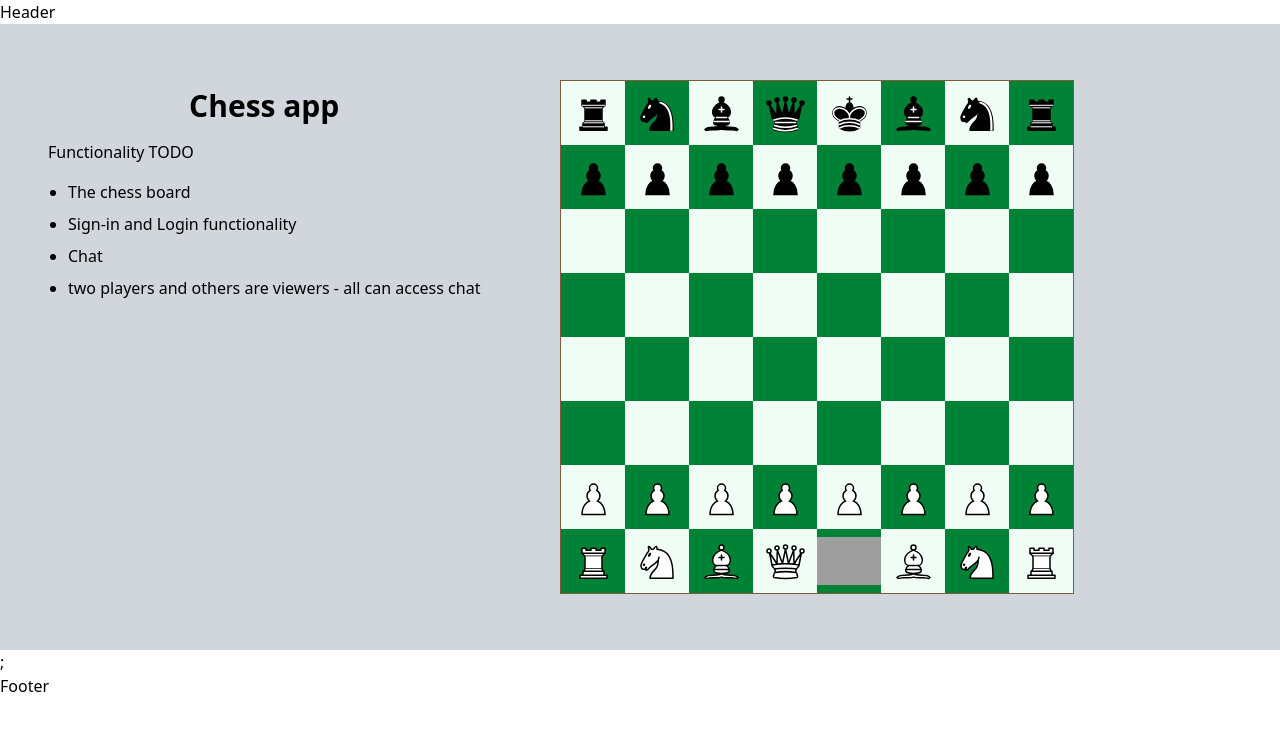
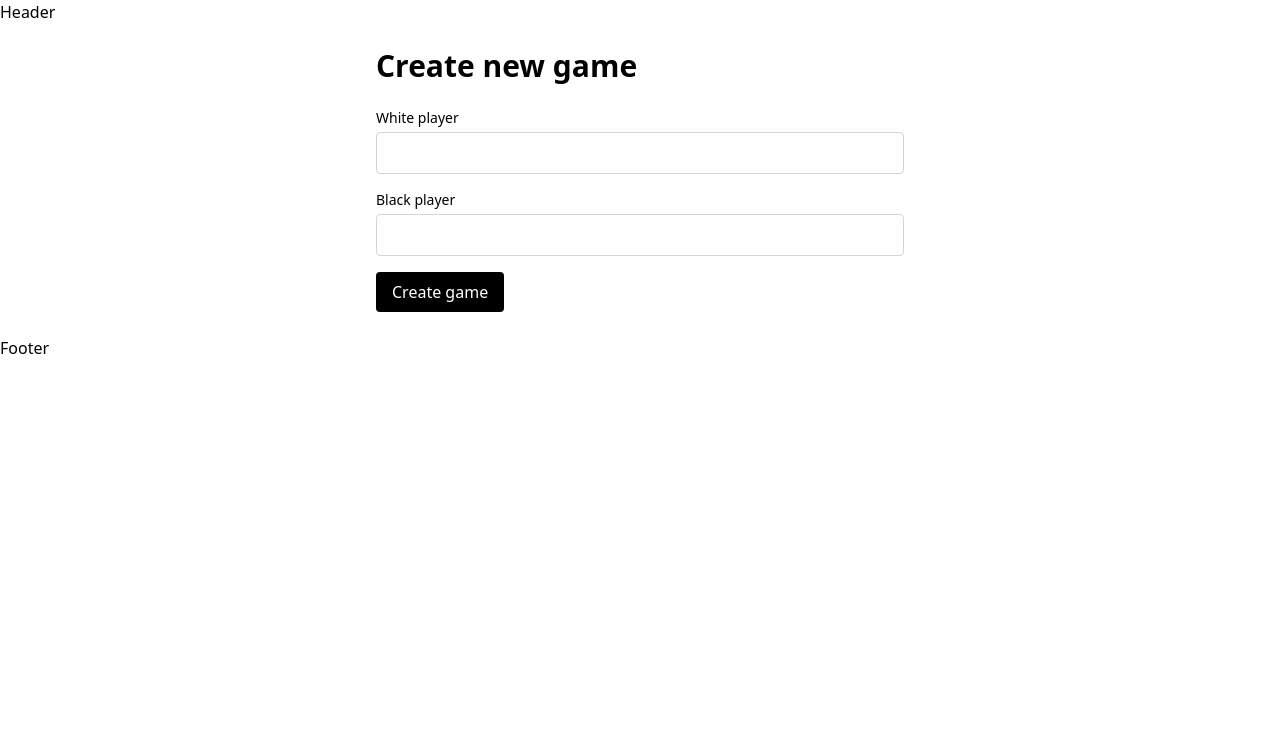
Before and after one commit to rasmus842/chess, a React (Vite) app in the folder ui/: page /game/new in a window 1280 px wide. Shown: the top 730 px of the page. Built offline with nearby package versions, Linux system fonts and the light colour scheme; grey boxes are pictures that could not be loaded; what phoenix would draw is missing.

Commit message:
Create new Game

```diff
--- a/ui/src/App.tsx
+++ b/ui/src/App.tsx
@@ -1,11 +1,18 @@
+import { Route, Routes } from "react-router-dom";
 import Home from "./pages/Home";
+import CreateNewGame from "./pages/CreateNewGame";
+import GamePage from "./pages/GamePage";
 
 function App() {
   return (
     <>
       <header>Header</header>
       <main>
-        <Home />;
+        <Routes>
+          <Route path="/" element={<Home />} />
+          <Route path="/game/new" element={<CreateNewGame />} />
+          <Route path="/game/:gameId" element={<GamePage />} />
+        </Routes>
       </main>
       <footer>Footer</footer>
     </>
--- /dev/null
+++ b/ui/src/pages/CreateNewGame.tsx
@@ -0,0 +1,83 @@
+import { useState } from "react";
+import type { FormEvent } from "react";
+import { useNavigate } from "react-router-dom";
+
+export default function CreateNewGame() {
+  const navigate = useNavigate();
+  const [white, setWhite] = useState("");
+  const [black, setBlack] = useState("");
+  const [error, setError] = useState<string | null>(null);
+  const [isSubmitting, setIsSubmitting] = useState(false);
+
+  const handleSubmit = async (event: FormEvent<HTMLFormElement>) => {
+    event.preventDefault();
+    setError(null);
+    setIsSubmitting(true);
+
+    try {
+      const response = await fetch("/api/game", {
+        method: "POST",
+        headers: {
+          "Content-Type": "application/json",
+        },
+        body: JSON.stringify({ white, black }),
+      });
+
+      if (!response.ok) {
+        const payload = await response.json().catch(() => null);
+        const message =
+          payload?.error || payload?.message || `Request failed with status ${response.status}`;
+        throw new Error(message);
+      }
+
+      const payload = await response.json();
+      if (!payload?.game_id) {
+        throw new Error("Missing game id in response");
+      }
+
+      navigate(`/game/${payload.game_id}`);
+    } catch (submissionError) {
+      const message =
+        submissionError instanceof Error ? submissionError.message : "Failed to create game";
+      setError(message);
+    } finally {
+      setIsSubmitting(false);
+    }
+  };
+
+  return (
+    <section className="p-6 max-w-xl mx-auto">
+      <h1 className="text-3xl font-bold mb-6">Create new game</h1>
+      <form className="space-y-4" onSubmit={handleSubmit}>
+        <label className="block">
+          <span className="block text-sm font-medium">White player</span>
+          <input
+            className="mt-1 w-full rounded border border-gray-300 px-3 py-2"
+            type="text"
+            value={white}
+            onChange={(event) => setWhite(event.target.value)}
+            required
+          />
+        </label>
+        <label className="block">
+          <span className="block text-sm font-medium">Black player</span>
+          <input
+            className="mt-1 w-full rounded border border-gray-300 px-3 py-2"
+            type="text"
+            value={black}
+            onChange={(event) => setBlack(event.target.value)}
+            required
+          />
+        </label>
+        {error ? <p className="text-sm text-red-600">{error}</p> : null}
+        <button
+          className="rounded bg-black px-4 py-2 text-white disabled:opacity-60"
+          type="submit"
+          disabled={isSubmitting}
+        >
+          {isSubmitting ? "Creating..." : "Create game"}
+        </button>
+      </form>
+    </section>
+  );
+}
--- /dev/null
+++ b/ui/src/pages/GamePage.tsx
@@ -0,0 +1,12 @@
+import { useParams } from "react-router-dom";
+
+export default function GamePage() {
+  const { gameId } = useParams();
+
+  return (
+    <section className="p-6">
+      <h1 className="text-3xl font-bold">Game</h1>
+      {gameId ? <p className="mt-2 text-sm">Game ID: {gameId}</p> : null}
+    </section>
+  );
+}
--- a/ui/src/pages/Home.tsx
+++ b/ui/src/pages/Home.tsx
@@ -1,3 +1,4 @@
+import { Link } from "react-router-dom";
 import ChessBoard from "../components/ChessBoard";
 
 export default function Home() {
@@ -11,6 +12,9 @@ export default function Home() {
           <li>Sign-in and Login functionality</li>
           <li>Chat</li>
           <li>two players and others are viewers - all can access chat</li>
+          <li>
+            <Link to="/game/new">Create New Game</Link>
+          </li>
         </ul>
       </div>
       <div className="relative">
--- a/ui/vite.config.ts
+++ b/ui/vite.config.ts
@@ -8,6 +8,7 @@ export default defineConfig({
   plugins: [react(), tsconfigPaths(), tailwindcss()],
   server: {
     proxy: {
+      "/api": "http://localhost:4000",
       "/socket": {
         target: "http://localhost:4000",
         ws: true,
```
